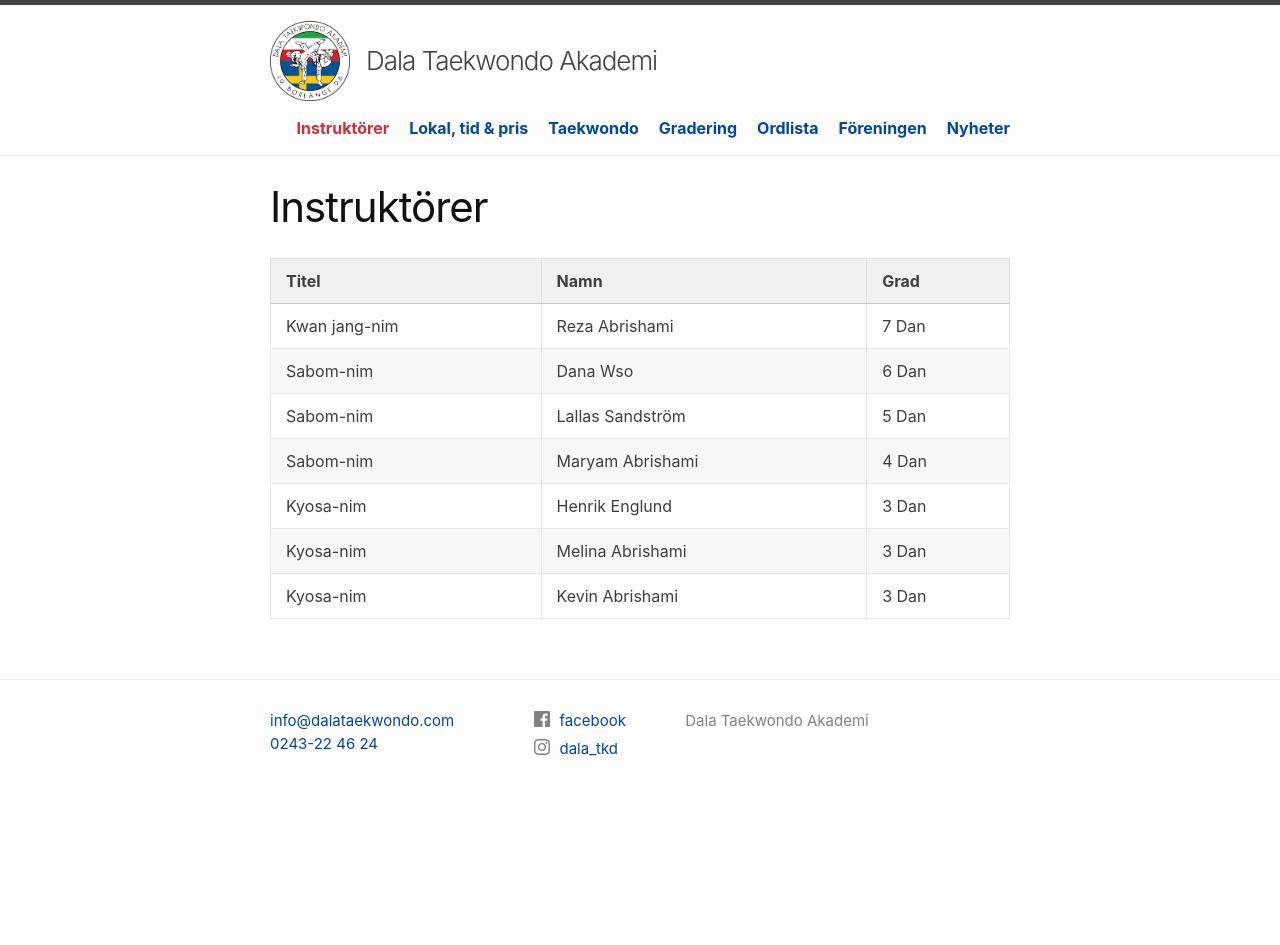
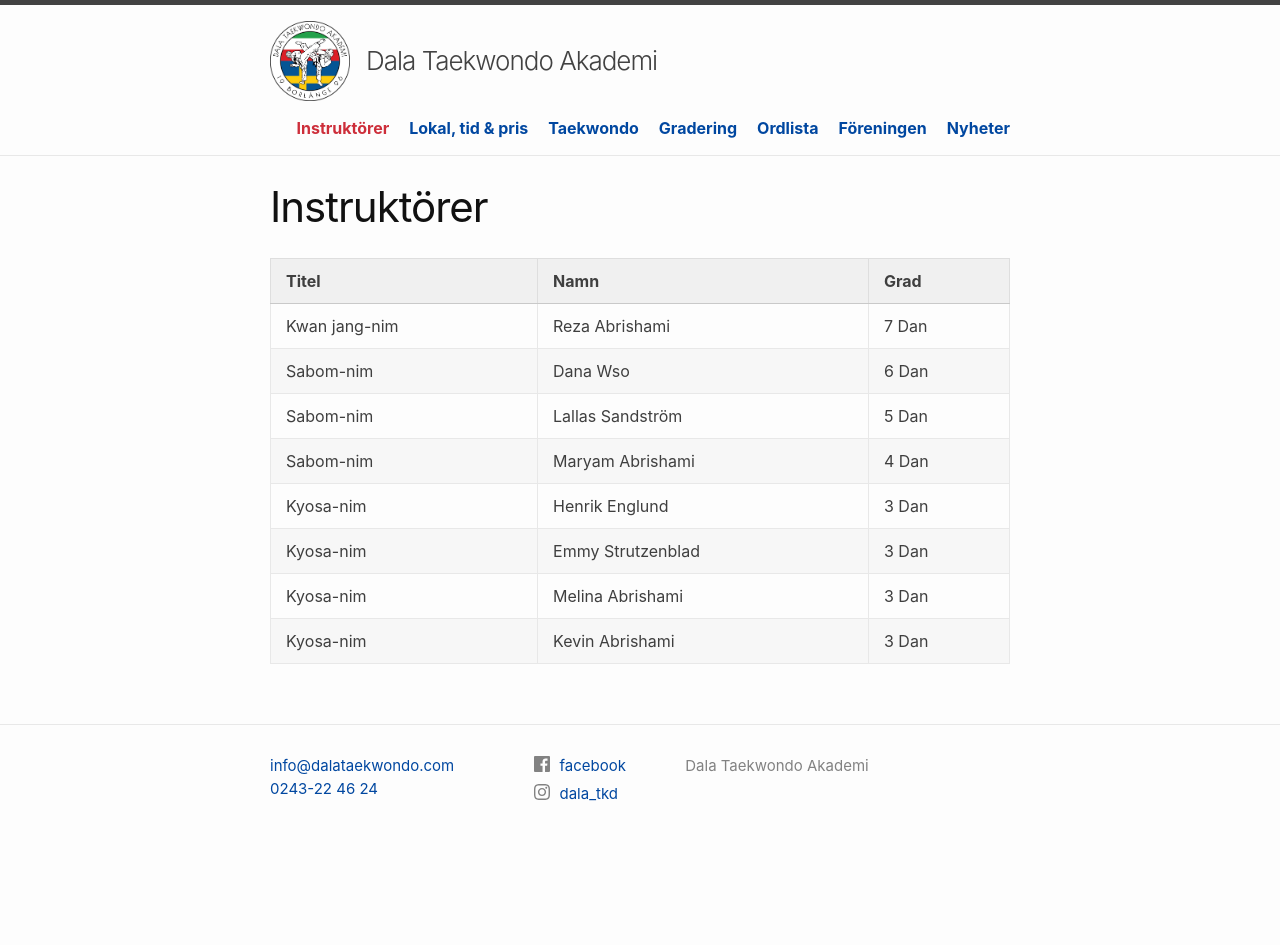
Before and after one commit to dalataekwondo/dalataekwondo.github.io, a Jekyll site: the page built from 01.instruktorer.markdown, in a window 1280 px wide. Built offline with Jekyll 4.4.1, drawn with Linux system fonts in a browser that asks for light colours; before the commit the page ends 900 px from its top, so only the background shows below that.

Commit message:
Update 01.instruktorer.markdown

```diff
--- a/01.instruktorer.markdown
+++ b/01.instruktorer.markdown
@@ -11,5 +11,6 @@ permalink: /instruktorer/
 | Sabom-nim     | Lallas Sandström | 5 Dan |
 | Sabom-nim     | Maryam Abrishami | 4 Dan |
 | Kyosa-nim     | Henrik Englund   | 3 Dan |
+| Kyosa-nim     | Emmy Strutzenblad| 3 Dan |
 | Kyosa-nim     | Melina Abrishami | 3 Dan |
 | Kyosa-nim     | Kevin Abrishami  | 3 Dan |
```
